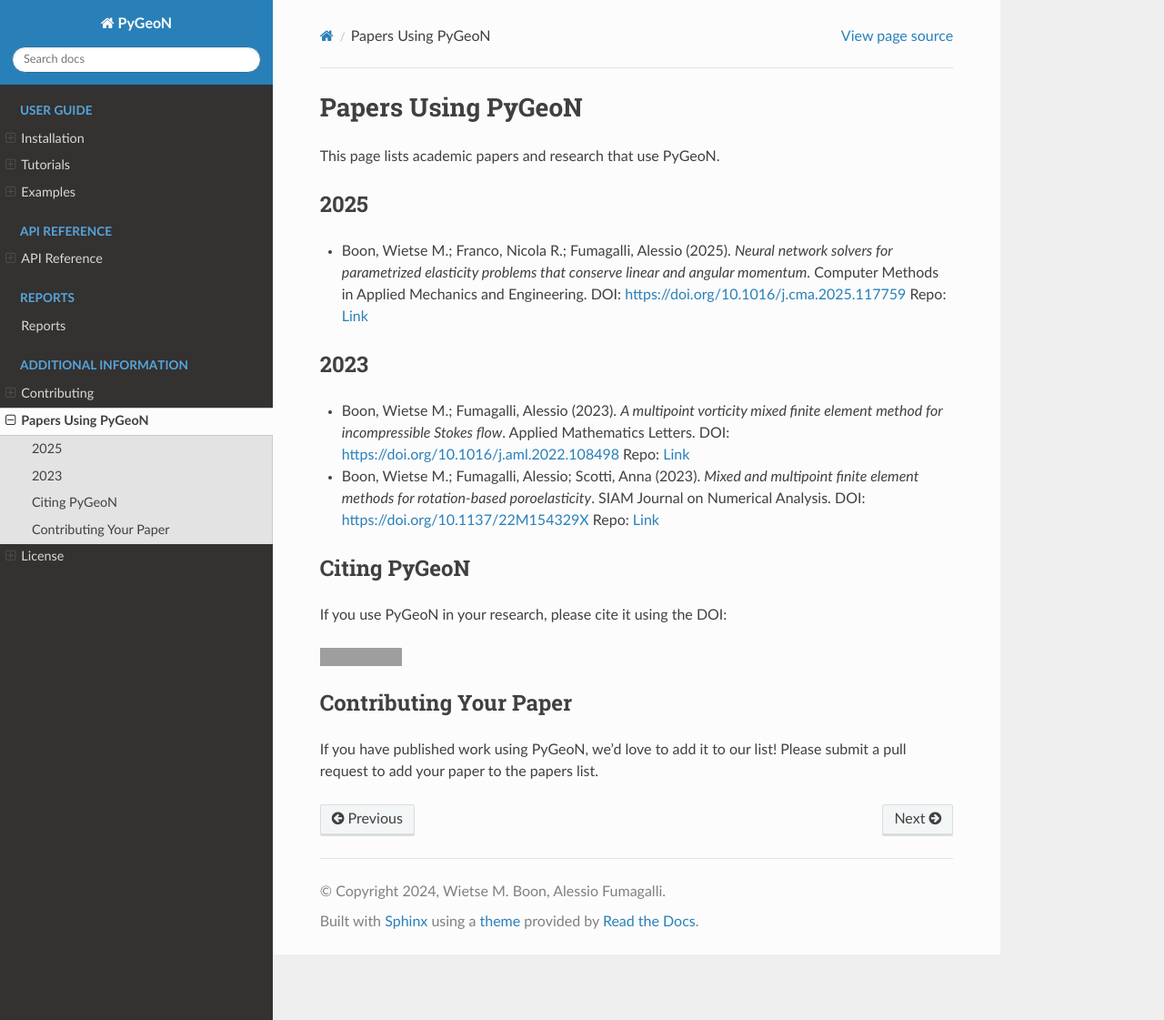
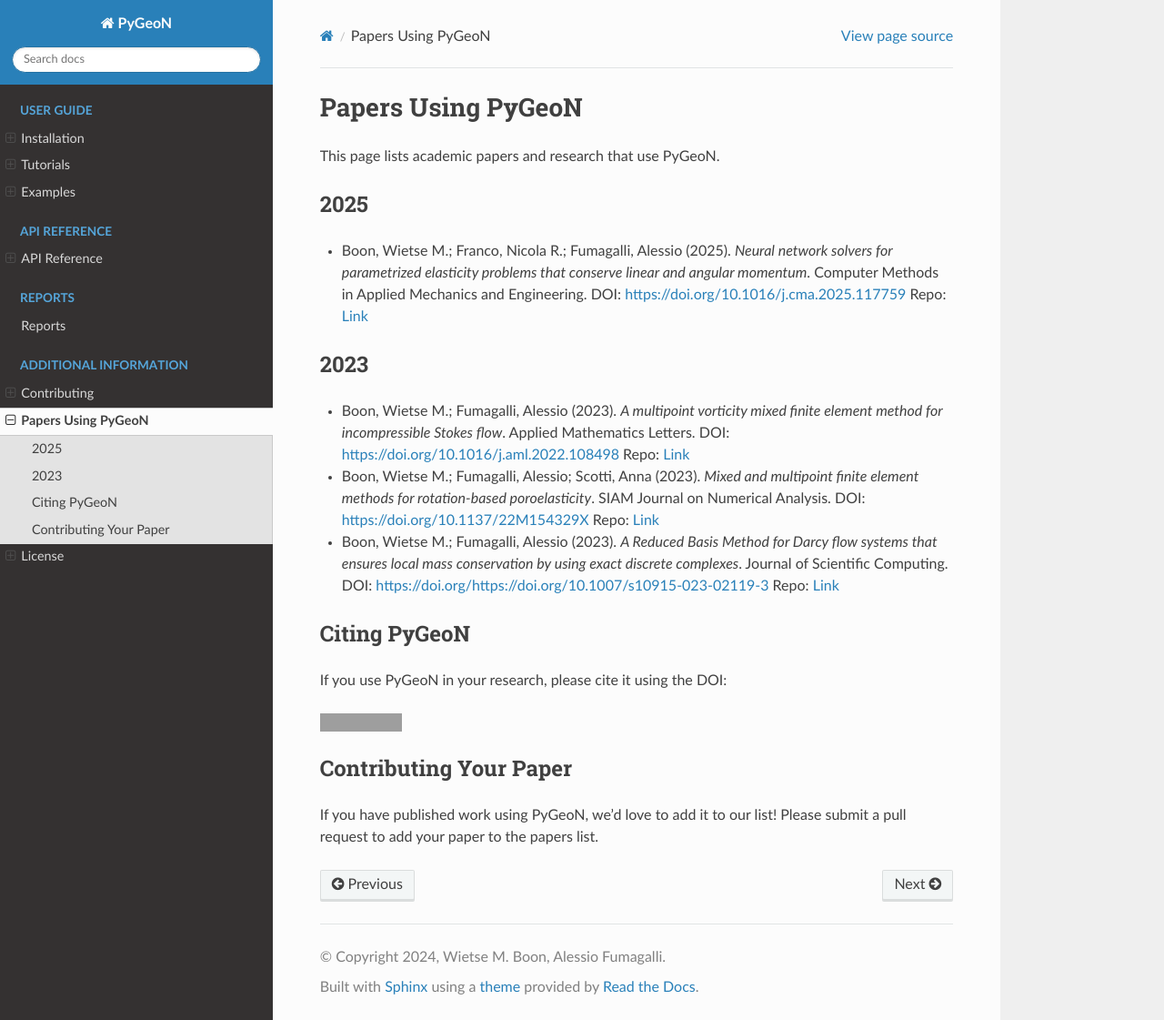
Before and after one commit to compgeo-mox/pygeon, a Sphinx documentation site: the page built from docs/papers.rst, in a window 1280 px wide and 1121 px high. Shown: the whole window at 91% size. Built offline with Sphinx 7.4.7 and the Read the Docs theme 3.1.0, drawn with Linux system fonts in a browser that asks for light colours; pages that are not in the unit, such as notebooks, are missing from menus; grey boxes are pictures that could not be loaded.

Commit message:
Update papers.rst from papers.bib

```diff
--- a/docs/papers.rst
+++ b/docs/papers.rst
@@ -17,6 +17,9 @@ This page lists academic papers and research that use PyGeoN.
 - Boon, Wietse M.; Fumagalli, Alessio; Scotti, Anna (2023). *Mixed and multipoint finite element methods for rotation-based poroelasticity*. SIAM Journal on Numerical Analysis.
   DOI: `https://doi.org/10.1137/22M154329X <https://doi.org/10.1137/22M154329X>`_
   Repo: `Link <https://github.com/compgeo-mox/rotation_based_biot>`_
+- Boon, Wietse M.; Fumagalli, Alessio (2023). *A Reduced Basis Method for Darcy flow systems that ensures local mass conservation by using exact discrete complexes*. Journal of Scientific Computing.
+  DOI: `https://doi.org/https://doi.org/10.1007/s10915-023-02119-3 <https://doi.org/https://doi.org/10.1007/s10915-023-02119-3>`_
+  Repo: `Link <https://github.com/compgeo-mox/conservative_rom>`_
 
 
 Citing PyGeoN
```
